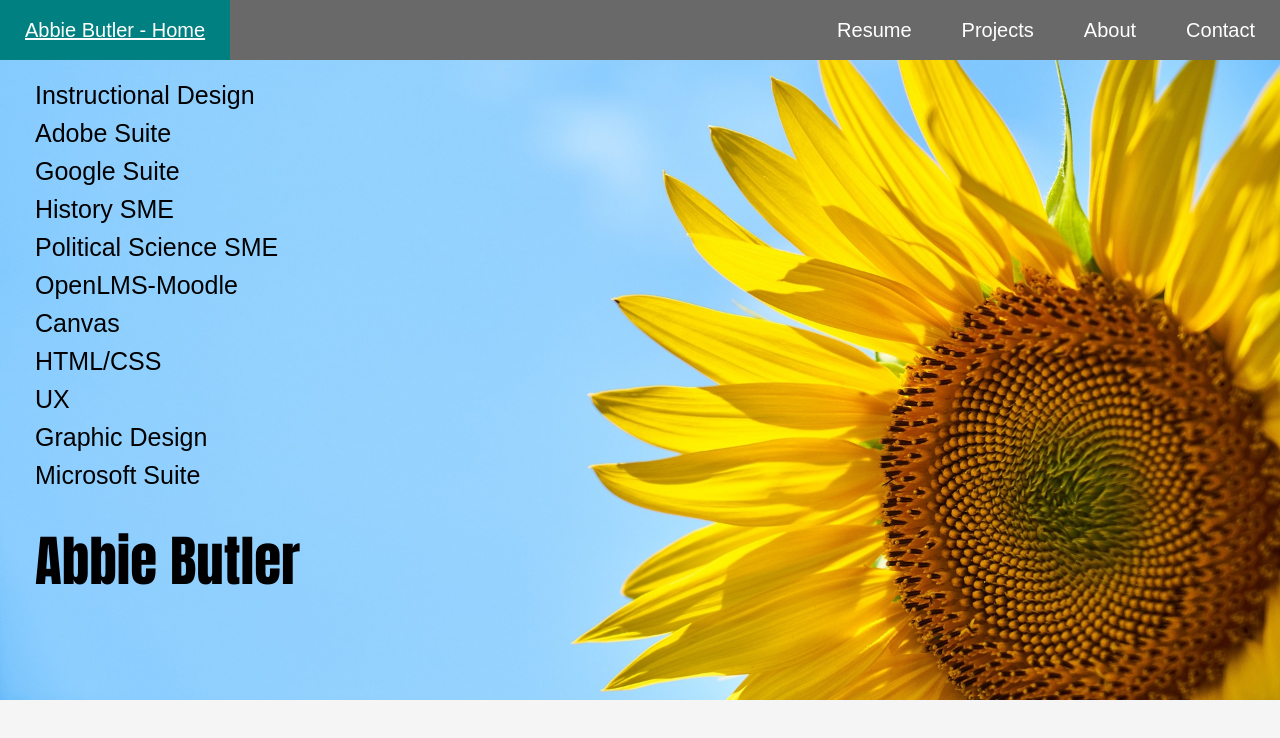
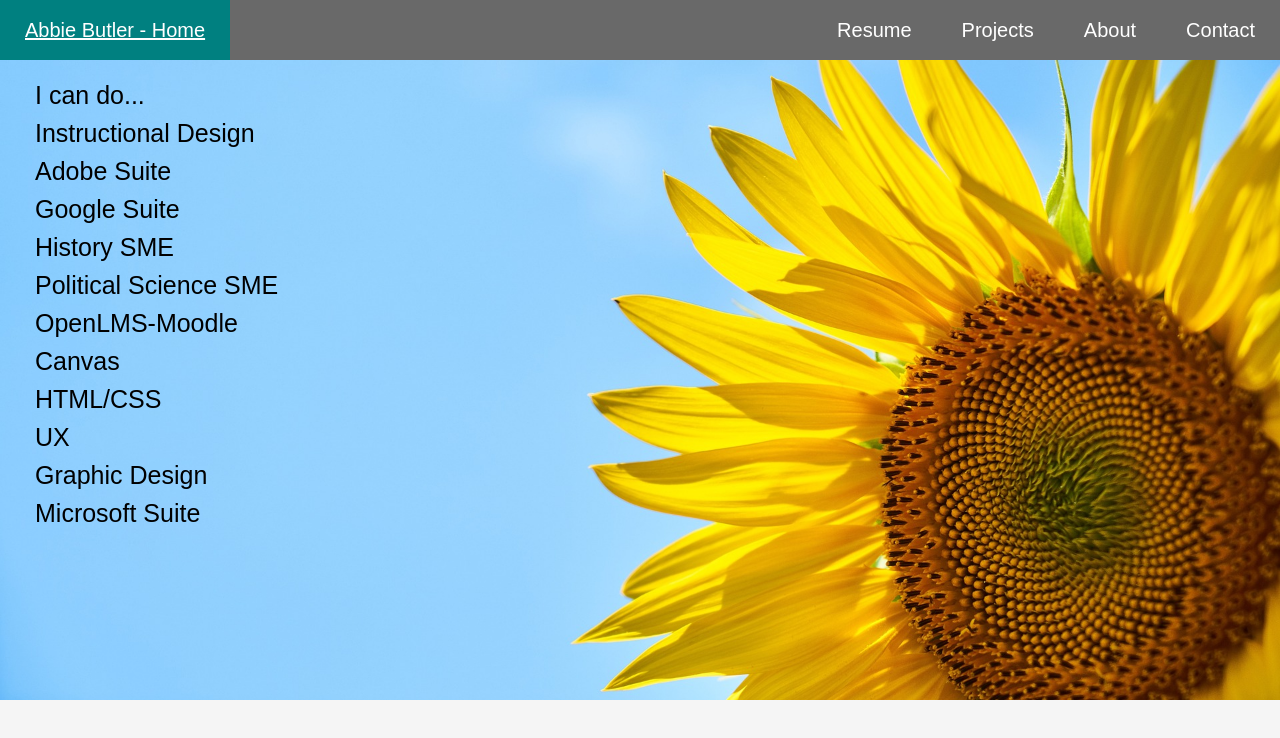
Before and after one commit to abbiebutler24/EDPS_abbiebutler, a plain HTML site: page index.html in a window 1280 px wide. Drawn offline with nearby package versions, Linux system fonts and the light colour scheme.

Commit message:
Update index.html

```diff
--- a/index.html
+++ b/index.html
@@ -28,6 +28,7 @@
 
     <div id="banner">
       <div class="bannercontent">
+        <h2>I can do...</h2>
         <h2>Instructional Design</h2>
         <h2>Adobe Suite</h2>
         <h2>Google Suite</h2>
@@ -39,7 +40,6 @@
         <h2>UX</h2>
         <h2>Graphic Design</h2>
         <h2>Microsoft Suite</h2>
-        <h5>Abbie Butler</h5>
       </div>
     </div>
 
```
